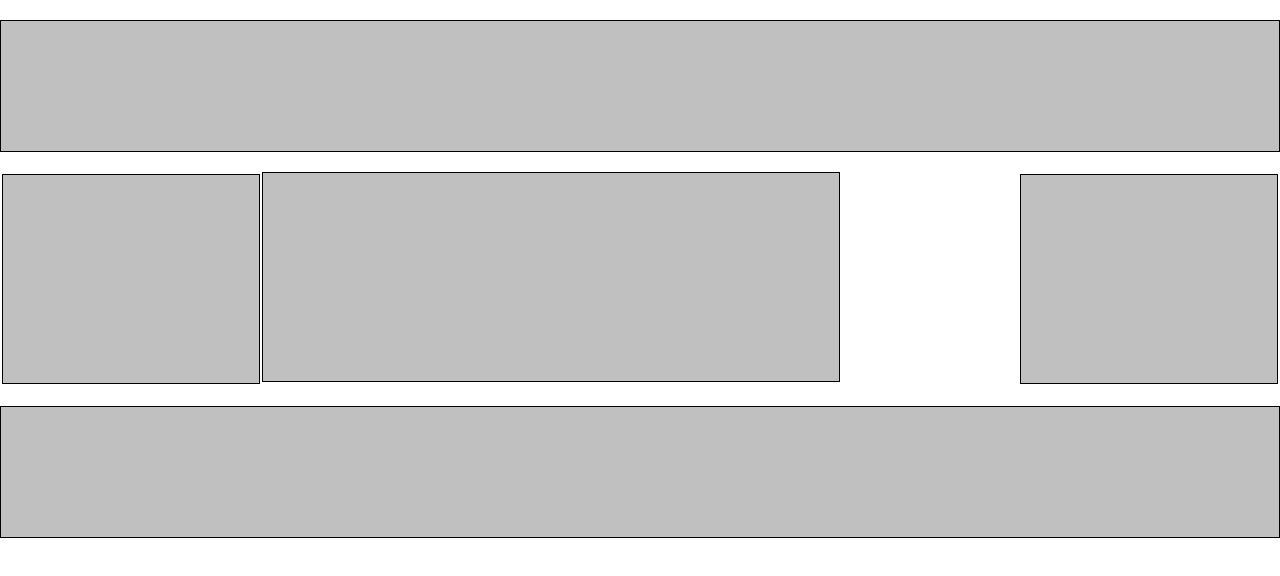
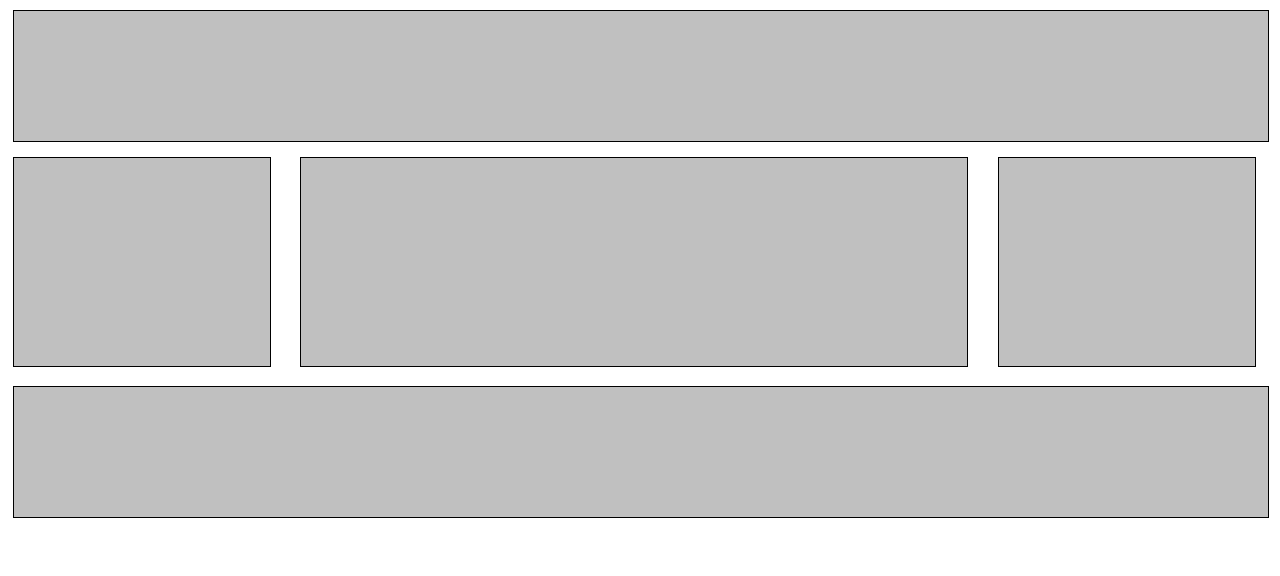
Before and after one commit to hanna2895/css-layout-2, a plain HTML site: page index.html in a window 1280 px wide. Drawn offline with Linux system fonts and the light colour scheme.

Commit message:
Align center sections

```diff
--- a/index.html
+++ b/index.html
@@ -5,11 +5,13 @@
 	<title></title>
 </head>
 <body>
+	<header></header>
+	<div>
+	<aside class="left"></aside>
+	<section></section>
 
-	<header></header>
-	<section></section>
-	<aside class="left"></aside>
 	<aside class="right"></aside>
+	</div>
 	<footer></footer>
 
 </body>
--- a/style.css
+++ b/style.css
@@ -13,12 +13,23 @@ body * {
 	border: 1px solid black;
 }
 
+div {
+	margin: auto;
+	background-color: white;
+	border: 0px;
+	width: 100%;
+	padding-top: 5px;
+	padding-bottom: 5px;
+}
+
 header, footer {
 	height: 130px;
-	margin-top: 20px;
-	margin-bottom: 20px;
-	margin-left: auto;
-	margin-right: auto;
+	margin-top: 10px;
+	margin-bottom: 10px;
+	margin-left: 1%;
+	margin-right: 1%;
+	width: 98%;
+	padding: 0;
 }
 
 section, aside {
@@ -28,19 +39,22 @@ section, aside {
 
 .left, .right {
 	width: 20%;
-	margin: 2px;
+	margin-left: 1%;
+	margin-right: 1%;
 }
 
-.left {
+/*.left {
 	float: left;
 }
 
 .right {
 	float: right;
-}
+}*/
 
 section {
-	margin-left: auto;
-	margin-right: auto;
-	width: 45%;
+	/*margin-left: 30px;
+	margin-right: 30px;*/
+	margin-left: 1%;
+	margin-right: 1%;
+	width: 52%;
 }
```
